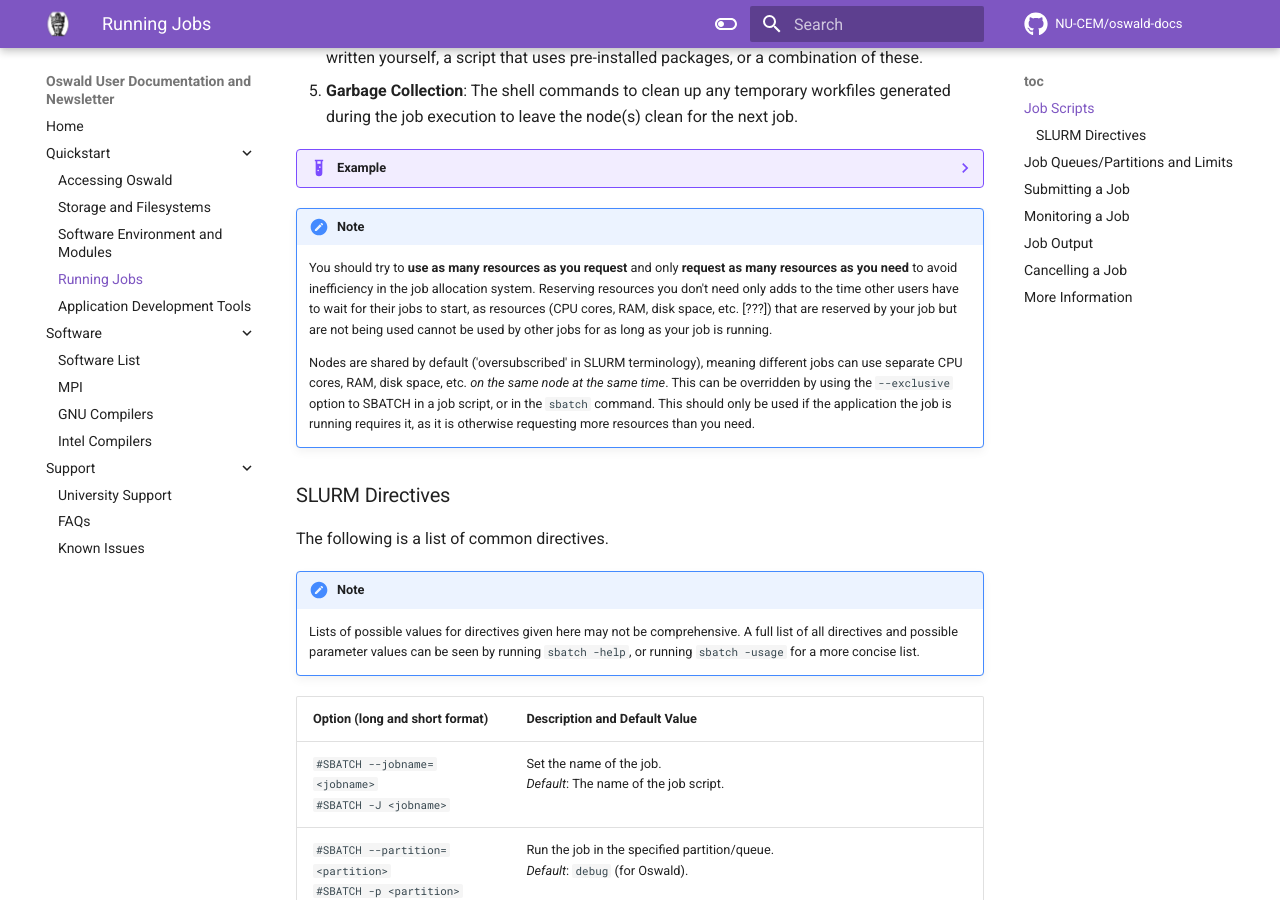
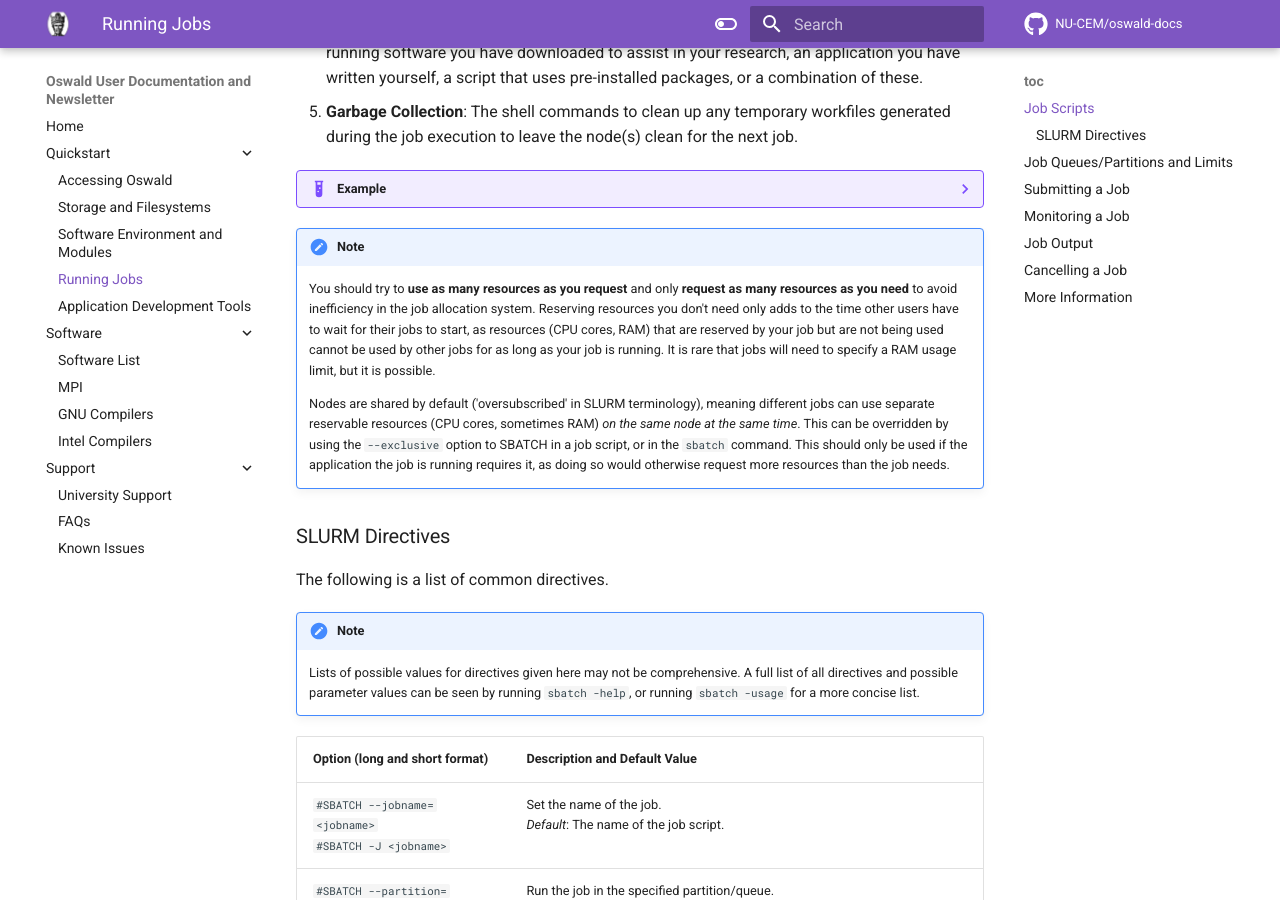
Before and after one commit to NorthumbriaResearchComputing/oswald-docs, an MkDocs documentation site: the page built from docs/quickstart/running-jobs.md, in a window 1280 px wide and 900 px high, scrolled down 1176 px. Built offline with MkDocs 1.6.1 and Material for MkDocs 9.7.7, drawn with Linux system fonts in a browser that asks for light colours; comment, search, counter and statistics services are not loaded; some of the changed text lies outside the part shown.

Commit message:
Minor clarity improvements

````diff
--- a/docs/quickstart/running-jobs.md
+++ b/docs/quickstart/running-jobs.md
@@ -127,9 +127,9 @@
     The job script also specifies that it will run for no more than 30 minutes (`--time=0-00:30:00`), and to notify you (`--mail-user=your.email.address@here`) when it has started and completed, or failed (`--mail-type=ALL`). Once it has completed, you will be able to access the output of the job in a file whose name is in the format `hello-mpi-<jobID>.out`, eg. `hello-mpi-20220.out`.
 
 !!! note
-    You should try to **use as many resources as you request** and only **request as many resources as you need** to avoid inefficiency in the job allocation system. Reserving resources you don't need only adds to the time other users have to wait for their jobs to start, as resources (CPU cores, RAM, disk space, etc. [???]) that are reserved by your job but are not being used cannot be used by other jobs for as long as your job is running.
+    You should try to **use as many resources as you request** and only **request as many resources as you need** to avoid inefficiency in the job allocation system. Reserving resources you don't need only adds to the time other users have to wait for their jobs to start, as resources (CPU cores, RAM) that are reserved by your job but are not being used cannot be used by other jobs for as long as your job is running. It is rare that jobs will need to specify a RAM usage limit, but it is possible.
 
-    Nodes are shared by default ('oversubscribed' in SLURM terminology), meaning different jobs can use separate CPU cores, RAM, disk space, etc. *on the same node at the same time*. This can be overridden by using the `--exclusive` option to SBATCH in a job script, or in the `sbatch` command. This should only be used if the application the job is running requires it, as it is otherwise requesting more resources than you need.
+    Nodes are shared by default ('oversubscribed' in SLURM terminology), meaning different jobs can use separate reservable resources (CPU cores, sometimes RAM) *on the same node at the same time*. This can be overridden by using the `--exclusive` option to SBATCH in a job script, or in the `sbatch` command. This should only be used if the application the job is running requires it, as doing so would otherwise request more resources than the job needs.
 
 ### SLURM Directives
 
@@ -175,7 +175,7 @@
 When writing job scripts, you should specify to use the job queue with the shortest maximum wallclock time that is more than your job's maximum time. Similarly to setting appropriate resource limits (as mentioned above), this helps to avoid inefficiency in the job allocation system. When specifying the job queue to use using `#SBATCH --partition`, do not put spaces in the queue name (eg. use `24hour`, not `24 hour`).
 
 ??? example
-    If you had a job that you know won't run for more than 60 hours (eg. it previously ran for 52:35:23) and only requires 3 nodes (eg. it requires 80 tasks/cores), then in your job script you could specify (as a minimum) something like:
+    **Minimal job script**: If you had a job that you know won't run for more than 60 hours (eg. it previously ran for 52:35:23) and only requires 80 tasks/cores (ie. a minimum of 3 nodes), then in your job script you could specify (as a minimum) something like:
 
     ```
     #!/bin/bash
````
Also changed, not shown: other parts of docs/quickstart/running-jobs.md (+1 -1 lines).
